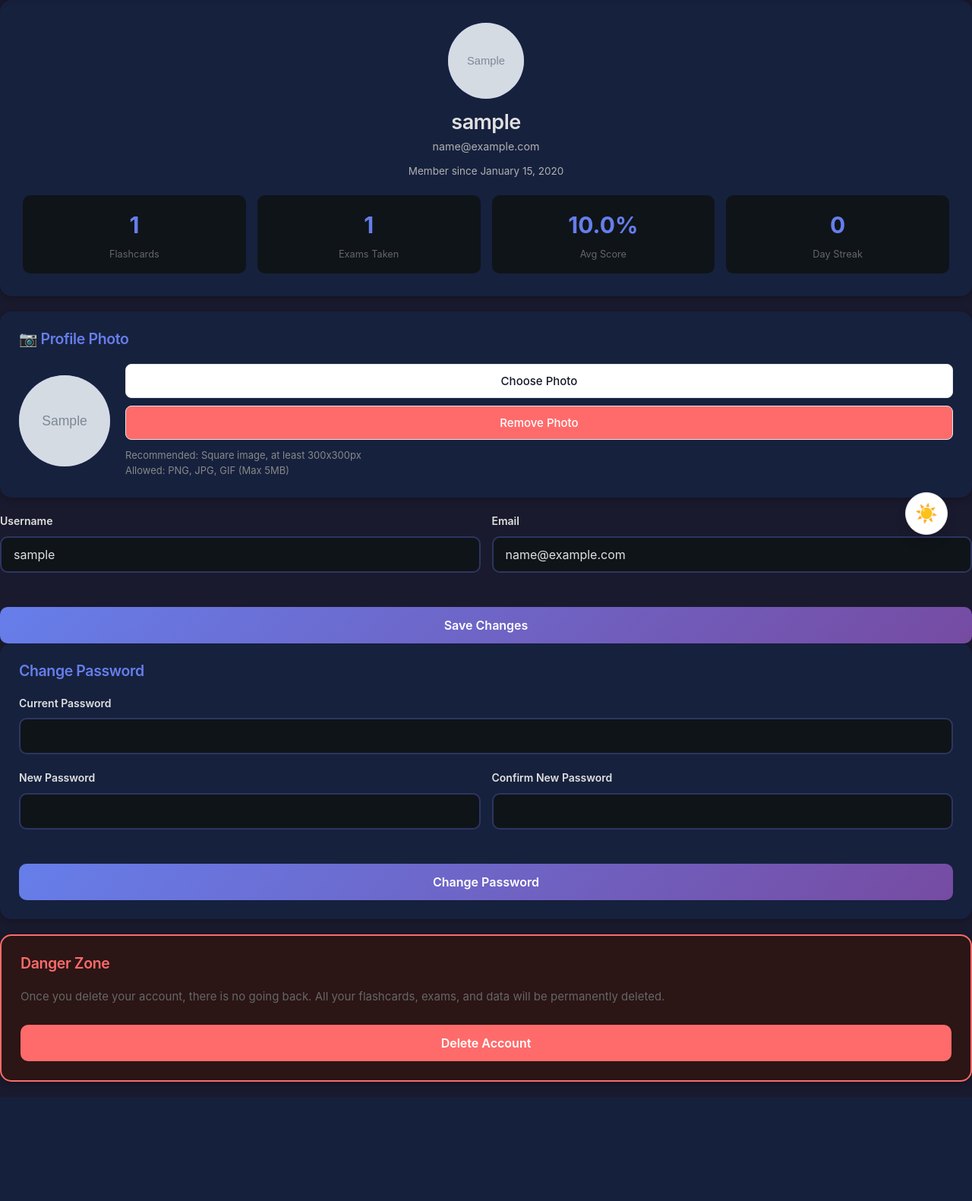
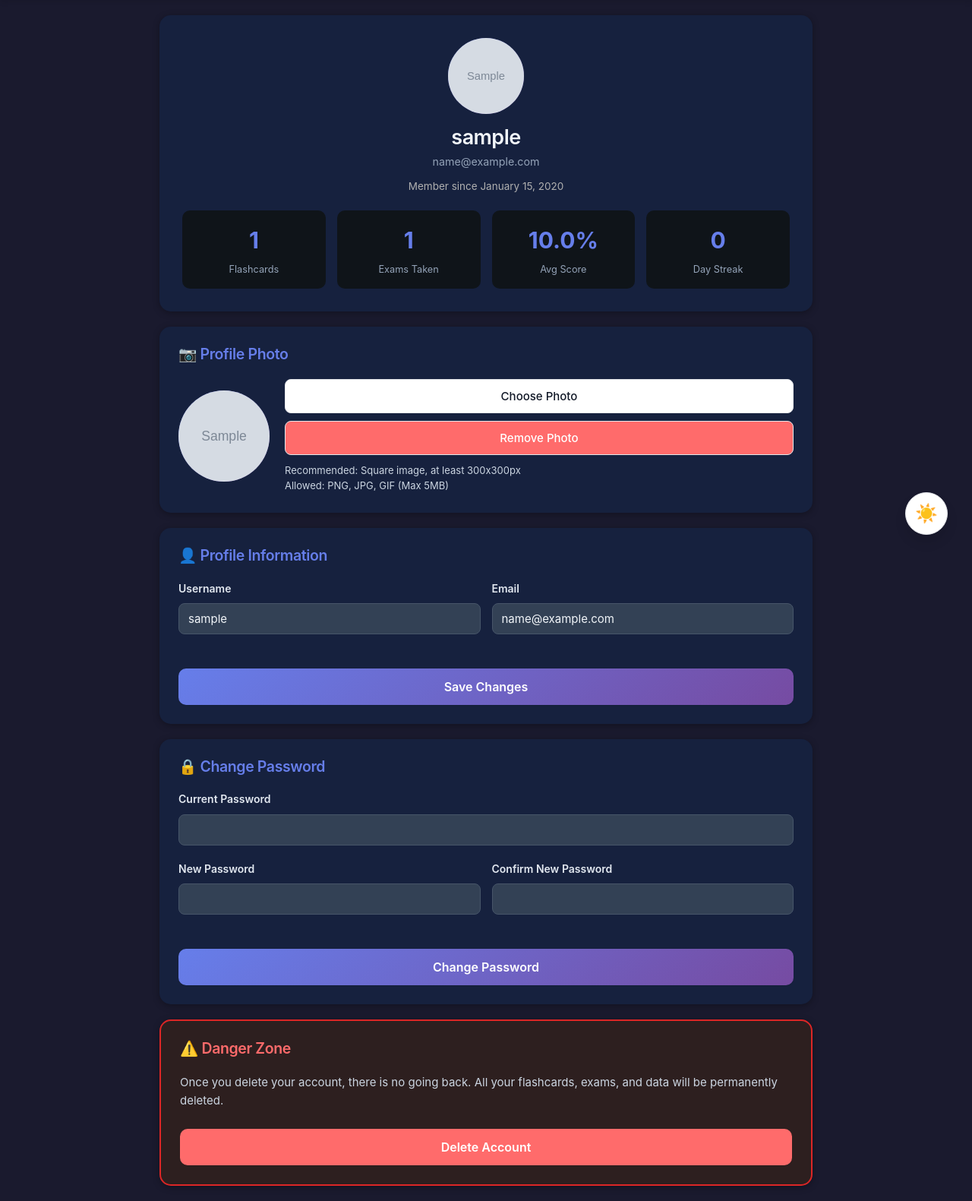
Before and after one commit to vidhiborse/ai-flashcard-creator, a Flask app: page /profile in a window 1280 px wide. Shown: the part 64-1645 px from the top of the page at 76% size. Before the commit the page ends 1508 px from the top, so only its background shows below. Run offline with Flask 3, Linux system fonts and the light colour scheme; a user stored in the database is signed in; tables that the repository leaves empty hold one stand-in row (values such as "Sample post"); grey boxes marked "Sample" are stand-in pictures.

Commit message:
Fixed text visibility in light mode on profile page

```diff
--- a/templates/profile.html
+++ b/templates/profile.html
@@ -1,7 +1,5 @@
 <!DOCTYPE html>
 <html lang="en">
-<head>
-
 <head>
     <!-- Preload critical pages -->
     <link rel="prefetch" href="/dashboard">
@@ -10,6 +8,7 @@
     <link rel="prefetch" href="/profile">
 
     <link rel="icon" href="/static/favicon.ico" type="image/x-icon">
+
     <!-- Service Worker Registration -->
     <script>
         if ('serviceWorker' in navigator) {
@@ -34,13 +33,6 @@
         gtag('config', 'G-GX5FJ3D02L');
     </script>
 
-
-    <meta charset="UTF-8">
-    <meta name="viewport" content="width=device-width, initial-scale=1.0">
-    <title>Admin Panel - AI Flashcard Creator</title>
-    <link rel="stylesheet" href="/static/style.css">
-    <link rel="stylesheet" href="/static/dark-mode.css">
-    <style>
     <meta charset="UTF-8">
     <meta name="viewport" content="width=device-width, initial-scale=1.0">
     <title>Profile - AI Flashcard Creator</title>
@@ -130,6 +122,7 @@
             color: #667eea;
             margin-bottom: 20px;
             font-size: 1.3em;
+            font-weight: 600;
         }
 
         .form-row {
@@ -143,6 +136,81 @@
             .form-row {
                 grid-template-columns: 1fr;
             }
+        }
+
+        /* FIXED: Light mode text visibility */
+        .form-group label {
+            color: #2d3748 !important;
+            font-weight: 600 !important;
+            display: block;
+            margin-bottom: 8px;
+            font-size: 14px;
+        }
+
+        .form-group input {
+            color: #1a202c !important;
+            background: #f8fafc;
+            border: 1px solid #e2e8f0;
+            border-radius: 8px;
+            padding: 10px 12px;
+            font-size: 15px;
+            width: 100%;
+        }
+
+        .form-group input::placeholder {
+            color: #94a3b8 !important;
+        }
+
+        .form-group input:focus {
+            outline: none;
+            border-color: #667eea;
+            background: white;
+            box-shadow: 0 0 0 3px rgba(102, 126, 234, 0.1);
+        }
+
+        /* Profile section text visibility */
+        .profile-section p {
+            color: #4a5568 !important;
+            line-height: 1.6;
+        }
+
+        .modal-content p {
+            color: #4a5568 !important;
+        }
+
+        /* Dark mode overrides */
+        body.dark-mode .form-group label {
+            color: #e2e8f0 !important;
+        }
+
+        body.dark-mode .form-group input {
+            color: #f1f5f9 !important;
+            background: #334155;
+            border-color: #475569;
+        }
+
+        body.dark-mode .form-group input::placeholder {
+            color: #64748b !important;
+        }
+
+        body.dark-mode .profile-section p {
+            color: #cbd5e1 !important;
+        }
+
+        body.dark-mode .modal-content p {
+            color: #cbd5e1 !important;
+        }
+
+        body.dark-mode .profile-name {
+            color: #f1f5f9;
+        }
+
+        body.dark-mode .profile-email {
+            color: #94a3b8;
+        }
+
+        body.dark-mode .stat-box .label {
+            color: #94a3b8;
         }
 
         .danger-zone {
@@ -204,6 +272,20 @@
             font-size: 0.9em;
             margin-top: 10px;
         }
+
+        /* Dark mode for danger zone */
+        body.dark-mode .danger-zone {
+            background: #2d1f1f;
+            border-color: #dc2626;
+        }
+
+        body.dark-mode .modal-content {
+            background: #1e293b;
+        }
+
+        body.dark-mode .modal-content h3 {
+            color: #fca5a5;
+        }
     </style>
 </head>
 <body>
@@ -230,8 +312,6 @@
     </nav>
 
     <div class="profile-container">
-
-
         <!-- Profile Header -->
         <div class="profile-header">
             <div class="profile-avatar" id="profileAvatarHeader">
@@ -244,8 +324,6 @@
                 {% endif %}
             </div>
             <h1 class="profile-name">{{ current_user.username }}</h1>
-
-
             <p class="profile-email">{{ current_user.email }}</p>
             <p class="joined-date">
                 Member since {{ current_user.created_at.strftime('%B %d, %Y') }}
@@ -318,13 +396,17 @@
                         </div>
                     </form>
 
-                    <p style="color: #888; font-size: 13px; margin-top: 10px;">
+                    <p style="color: #64748b; font-size: 13px; margin-top: 10px;">
                         Recommended: Square image, at least 300x300px<br>
                         Allowed: PNG, JPG, GIF (Max 5MB)
                     </p>
                 </div>
             </div>
         </div>
+
+        <!-- Update Profile Info -->
+        <div class="profile-section">
+            <h2>👤 Profile Information</h2>
 
             <div class="error-msg" id="infoError"></div>
             <div class="success-msg" id="infoSuccess"></div>
@@ -351,7 +433,7 @@
 
         <!-- Change Password -->
         <div class="profile-section">
-            <h2>Change Password</h2>
+            <h2>🔒 Change Password</h2>
 
             <div class="error-msg" id="passwordError"></div>
             <div class="success-msg" id="passwordSuccess"></div>
@@ -387,7 +469,7 @@
 
         <!-- Danger Zone -->
         <div class="profile-section danger-zone">
-            <h2>Danger Zone</h2>
+            <h2>⚠️ Danger Zone</h2>
             <p style="color: #666; margin-bottom: 15px;">
                 Once you delete your account, there is no going back.
                 All your flashcards, exams, and data will be permanently deleted.
@@ -564,44 +646,6 @@
             document.getElementById(section + 'Error').classList.remove('show');
             document.getElementById(section + 'Success').classList.remove('show');
         }
-    </script>
-
-    <!-- Dark Mode Toggle -->
-<button class="dark-mode-toggle" id="darkModeToggle" onclick="toggleDarkMode()">
-    <span id="darkModeIcon">🌙</span>
-</button>
-
-<script>
-    // Check user's dark mode preference on page load
-    {% if current_user.dark_mode %}
-        document.body.classList.add('dark-mode');
-        document.getElementById('darkModeIcon').textContent = '☀️';
-    {% endif %}
-
-    async function toggleDarkMode() {
-        const body = document.body;
-        const icon = document.getElementById('darkModeIcon');
-
-        body.classList.toggle('dark-mode');
-
-        // Update icon
-        if (body.classList.contains('dark-mode')) {
-            icon.textContent = '☀️';
-        } else {
-            icon.textContent = '🌙';
-        }
-
-        // Save preference to database
-        try {
-            await fetch('/toggle-dark-mode', {
-                method: 'POST',
-                headers: { 'Content-Type': 'application/json' }
-            });
-        } catch (error) {
-            console.error('Failed to save dark mode preference');
-        }
-    }
-
 
         function previewPhoto(event) {
             const file = event.target.files[0];
@@ -678,6 +722,43 @@
         }
     </script>
 
+    <!-- Dark Mode Toggle -->
+    <button class="dark-mode-toggle" id="darkModeToggle" onclick="toggleDarkMode()">
+        <span id="darkModeIcon">🌙</span>
+    </button>
+
+    <script>
+        // Check user's dark mode preference on page load
+        {% if current_user.dark_mode %}
+            document.body.classList.add('dark-mode');
+            document.getElementById('darkModeIcon').textContent = '☀️';
+        {% endif %}
+
+        async function toggleDarkMode() {
+            const body = document.body;
+            const icon = document.getElementById('darkModeIcon');
+
+            body.classList.toggle('dark-mode');
+
+            // Update icon
+            if (body.classList.contains('dark-mode')) {
+                icon.textContent = '☀️';
+            } else {
+                icon.textContent = '🌙';
+            }
+
+            // Save preference to database
+            try {
+                await fetch('/toggle-dark-mode', {
+                    method: 'POST',
+                    headers: { 'Content-Type': 'application/json' }
+                });
+            } catch (error) {
+                console.error('Failed to save dark mode preference');
+            }
+        }
+    </script>
+
     <!-- Instant Loading Indicator -->
     <script>
         // Show instant loading feedback when clicking navigation links
@@ -722,6 +803,5 @@
             }
         }
     </script>
-
 </body>
 </html>
```
Lines whose indentation alone changed are shown as unchanged.
